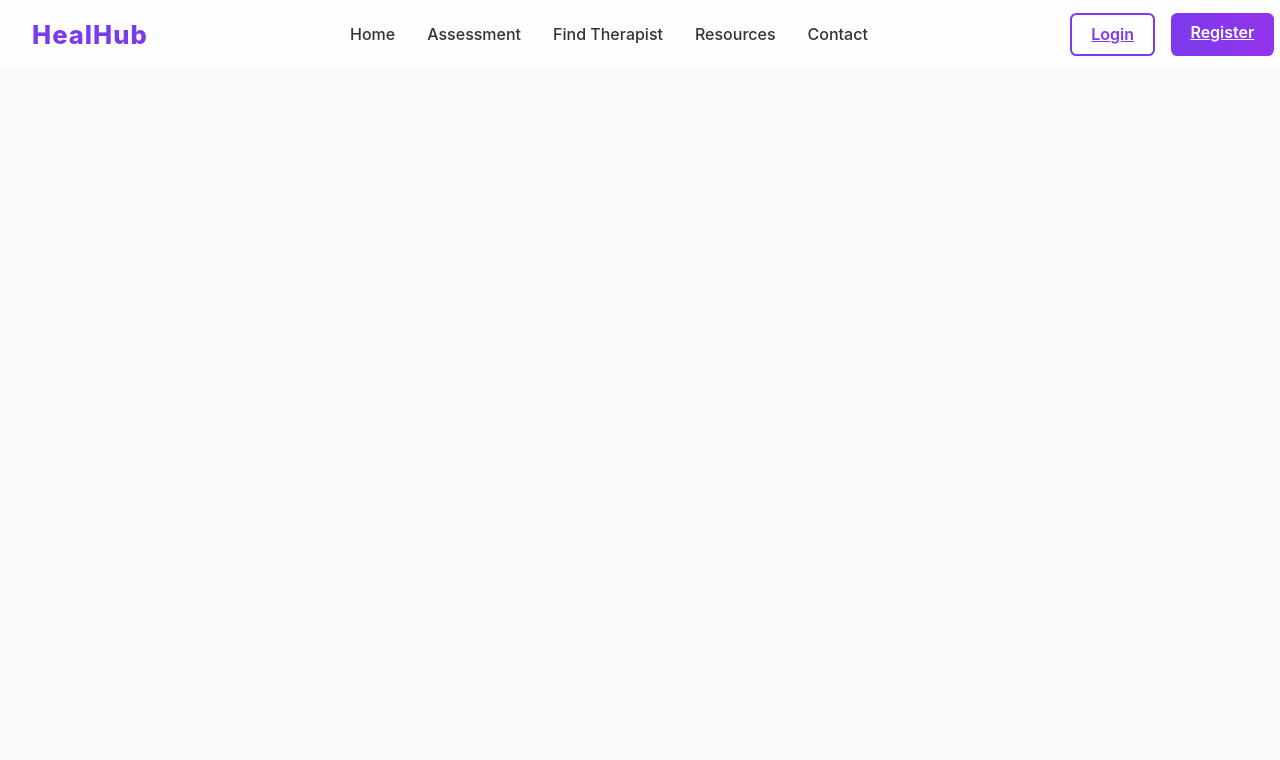
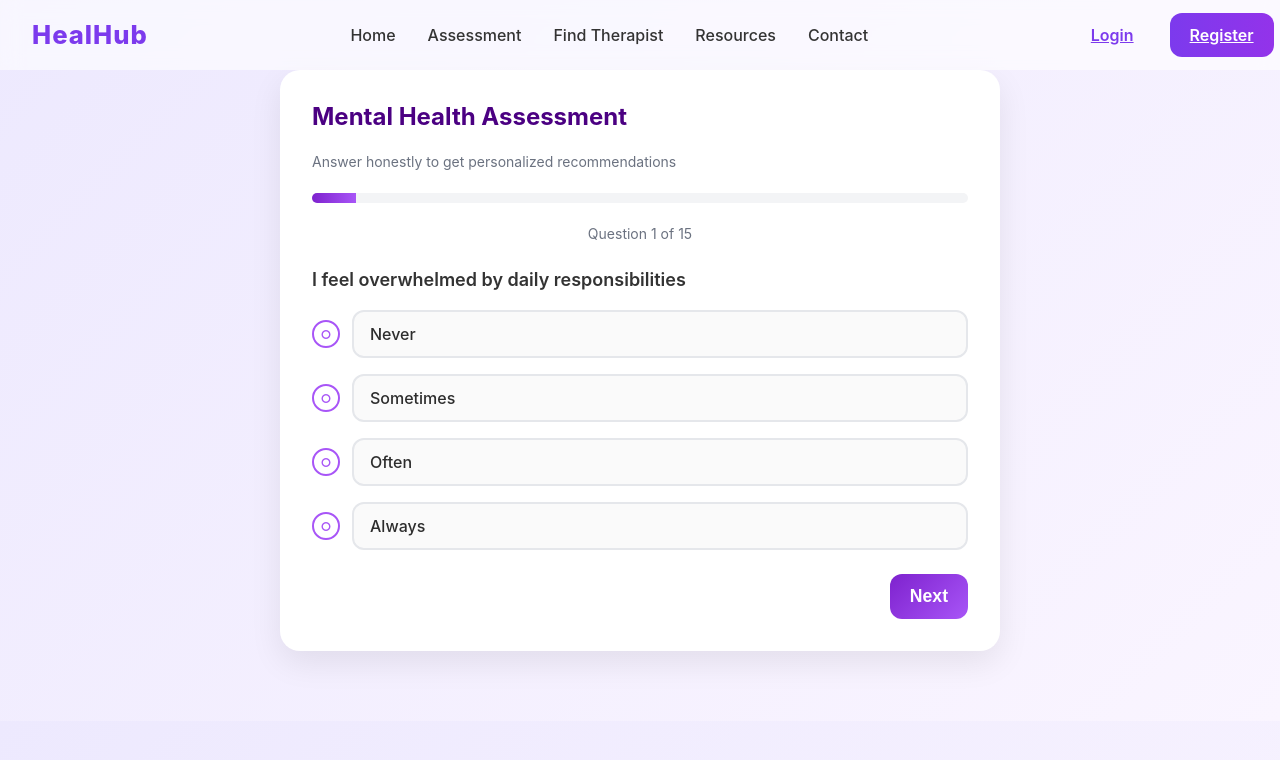
Before and after one commit to rutujarajgurav19/Healhub-therapy-, a React (Create React App) app: page /assessment in a window 1280 px wide. Shown: the top 760 px of the page. Built offline with nearby package versions, Linux system fonts and the light colour scheme.

Commit message:
your message

```diff
--- a/src/App.js
+++ b/src/App.js
@@ -3,6 +3,7 @@ import Navbar from "./Components/Navbar/Navbar";
 import Home from "./Components/Home/Home";
 import Login from "./Components/Login/Login";
 import Signup from "./Components/Signup/Signup";
+import Assessment from "./Components/Assessment/Assessment";
 
 function App() {
   return (
@@ -13,6 +14,7 @@ function App() {
         <Route path="/home" element={<Home />} />
         <Route path="/login" element={<Login />} />
         <Route path="/signup" element={<Signup />} />
+        <Route path="/assessment" element={<Assessment />} />
       </Routes>
     </Router>
   );
--- /dev/null
+++ b/src/Components/Assessment/Assessment.css
@@ -0,0 +1,192 @@
+body {
+  font-family: "Inter", Arial, sans-serif;
+  background: linear-gradient(135deg, #ede9fe, #faf5ff);
+  margin: 0;
+  padding: 0;
+  color: #2d2d2d;
+}
+
+.assessment {
+  max-width: 720px;
+  margin: 50px auto;
+  padding: 20px;
+}
+
+.card {
+  background: #fff;
+  padding: 32px;
+  border-radius: 20px;
+  box-shadow: 0 12px 32px rgba(0, 0, 0, 0.08);
+  animation: fadeIn 0.6s ease;
+}
+
+h2 {
+  margin-top: 0;
+  font-size: 24px;
+  font-weight: 700;
+  color: #4b0082;
+}
+
+.subtitle {
+  font-size: 14px;
+  color: #6b7280;
+  margin-bottom: 20px;
+}
+
+.progress {
+  height: 10px;
+  background: #f3f4f6;
+  border-radius: 6px;
+  overflow: hidden;
+  margin-bottom: 20px;
+}
+
+.bar {
+  height: 100%;
+  background: linear-gradient(90deg, #7e22ce, #a855f7);
+  transition: width 0.4s ease;
+}
+
+.question {
+  font-size: 18px;
+  font-weight: 600;
+  margin-bottom: 16px;
+  color: #333;
+}
+
+.question-counter {
+  font-size: 14px;
+  color: #6b7280;
+  margin-bottom: 20px;
+  text-align: center;
+}
+
+.choices {
+  display: flex;
+  flex-direction: column;
+  gap: 16px;
+  margin-bottom: 24px;
+}
+
+/* New style: circle in front of box */
+.choice-row {
+  display: flex;
+  align-items: center;
+  gap: 12px;
+  cursor: pointer;
+}
+
+.choice-circle {
+  width: 24px;
+  height: 24px;
+  border-radius: 50%;
+  border: 2px solid #a855f7;
+  display: flex;
+  align-items: center;
+  justify-content: center;
+  font-size: 12px;
+  font-weight: bold;
+  color: #a855f7;
+  flex-shrink: 0;
+  transition: all 0.3s ease;
+}
+
+.choice-circle.selected {
+  background: #7e22ce;
+  color: #fff;
+  border-color: #7e22ce;
+}
+
+.choice-box {
+  flex: 1;
+  padding: 12px 16px;
+  border: 2px solid #e5e7eb;
+  border-radius: 12px;
+  background: #fafafa;
+  font-size: 16px;
+  font-weight: 500;
+  transition: all 0.3s ease;
+}
+
+.choice-row:hover .choice-box {
+  border-color: #a855f7;
+  background: #f3e8ff;
+  transform: translateY(-2px);
+}
+
+.btn {
+  display: inline-block;
+  padding: 12px 20px;
+  border-radius: 12px;
+  font-weight: 600;
+  cursor: pointer;
+  border: none;
+  transition: all 0.3s ease;
+}
+
+.btn.primary {
+  background: linear-gradient(135deg, #7e22ce, #a855f7);
+  color: #fff;
+}
+
+.btn.primary:hover {
+  opacity: 0.9;
+  transform: translateY(-1px);
+}
+
+.btn.secondary {
+  background: #f1f5f9;
+  color: #333;
+}
+
+.btn.secondary:hover {
+  background: #e2e8f0;
+}
+
+.button-container {
+  display: flex;
+  gap: 1rem;
+  justify-content: space-between;
+}
+
+.button-container.single {
+  justify-content: flex-end;
+}
+
+.result {
+  margin-top: 24px;
+  padding: 20px;
+  border-radius: 16px;
+  background: #faf5ff;
+  border: 2px solid #e9d5ff;
+}
+
+.custom-alert {
+  position: fixed;
+  top: 20px;
+  left: 50%;
+  transform: translateX(-50%);
+  background: linear-gradient(135deg, #7e22ce, #a855f7);
+  color: #fff;
+  padding: 14px 24px;
+  border-radius: 12px;
+  box-shadow: 0 8px 20px rgba(0,0,0,0.2);
+  font-weight: 600;
+  z-index: 9999;
+  animation: slideDown 0.4s ease, fadeOut 0.4s ease 1.6s forwards;
+}
+
+@keyframes slideDown {
+  from { opacity: 0; transform: translateX(-50%) translateY(-20px); }
+  to { opacity: 1; transform: translateX(-50%) translateY(0); }
+}
+
+@keyframes fadeOut {
+  from { opacity: 1; }
+  to { opacity: 0; }
+}
+
+@keyframes fadeIn {
+  from { opacity: 0; transform: translateY(12px); }
+  to { opacity: 1; transform: translateY(0); }
+}
--- /dev/null
+++ b/src/Components/Assessment/Assessment.js
@@ -0,0 +1,155 @@
+import React, { useState } from "react";
+import "./Assessment.css";
+
+const questions = [
+  "I feel overwhelmed by daily responsibilities",
+  "I have trouble sleeping or staying asleep",
+  "I feel anxious in social situations",
+  "I find it hard to concentrate on tasks",
+  "I feel little interest or pleasure in activities",
+  "I experience sudden mood changes",
+  "I feel isolated or lonely",
+  "I have low energy most of the day",
+  "I often feel tense or restless",
+  "I feel pessimistic about the future",
+  "I find it difficult to make decisions",
+  "I experience physical symptoms like headaches or stomach issues",
+  "I have lost interest in hobbies I once enjoyed",
+  "I feel worthless or have low self-esteem",
+  "I have thoughts of harming myself",
+];
+
+const options = [
+  { text: "Never", value: 0 },
+  { text: "Sometimes", value: 1 },
+  { text: "Often", value: 2 },
+  { text: "Always", value: 3 },
+];
+
+export default function Assessment() {
+  const [current, setCurrent] = useState(0);
+  const [answers, setAnswers] = useState([]);
+  const [showResult, setShowResult] = useState(false);
+  const [showAlert, setShowAlert] = useState(false);
+
+  const handleAnswer = (val) => {
+    const updated = [...answers];
+    updated[current] = val;
+    setAnswers(updated);
+  };
+
+  const next = () => {
+    if (answers[current] === undefined) {
+      setShowAlert(true);
+      setTimeout(() => setShowAlert(false), 2000);
+      return;
+    }
+
+    if (current < questions.length - 1) {
+      setCurrent(current + 1);
+    } else {
+      setShowResult(true);
+    }
+  };
+
+  const restart = () => {
+    setAnswers([]);
+    setCurrent(0);
+    setShowResult(false);
+  };
+
+  const totalScore = answers.reduce((a, b) => a + (b || 0), 0);
+  let level = "Low Stress";
+  if (totalScore >= 16 && totalScore < 30) level = "Moderate Stress";
+  if (totalScore >= 30) level = "High Stress";
+
+  return (
+    <div className="assessment">
+      {showAlert && (
+        <div className="custom-alert">
+          Please select an option before proceeding.
+        </div>
+      )}
+      {!showResult ? (
+        <div className="card">
+          <h2>Mental Health Assessment</h2>
+          <p className="subtitle">
+            Answer honestly to get personalized recommendations
+          </p>
+          <div className="progress">
+            <div
+              className="bar"
+              style={{ width: `${((current + 1) / questions.length) * 100}%` }}
+            />
+          </div>
+          <p className="question-counter">
+            Question {current + 1} of {questions.length}
+          </p>
+          <p className="question">{questions[current]}</p>
+          <div className="choices">
+            {options.map((opt, i) => {
+              const isSelected = answers[current] === opt.value;
+              return (
+                <div
+                  key={i}
+                  className="choice-row"
+                  onClick={() => handleAnswer(opt.value)}
+                >
+                  <div className={`choice-circle ${isSelected ? "selected" : ""}`}>
+                    {isSelected ? "●" : "○"}
+                  </div>
+                  <div className="choice-box">{opt.text}</div>
+                </div>
+              );
+            })}
+          </div>
+          <div className={`button-container ${current === 0 ? "single" : ""}`}>
+            {current > 0 && (
+              <button
+                onClick={() => setCurrent(current - 1)}
+                className="btn secondary"
+              >
+                Previous
+              </button>
+            )}
+            <button
+              onClick={next}
+              className="btn primary"
+            >
+              {current === questions.length - 1 ? "Finish" : "Next"}
+            </button>
+          </div>
+        </div>
+      ) : (
+        <div className="card">
+          <h2>Assessment Complete</h2>
+          <p className="subtitle">
+            Your responses indicate: <span className="font-bold">{level}</span>
+          </p>
+          <p>
+            Score: {totalScore} out of {questions.length * 3}
+          </p>
+          {level === "High Stress" && (
+            <p className="text-red-600 mb-4">
+              We strongly recommend speaking with a mental health professional.
+            </p>
+          )}
+          <div className="space-y-2">
+            <button className="btn primary w-full">
+              Book a therapy session now
+            </button>
+            <button className="btn secondary w-full">
+              Crisis support resources
+            </button>
+            <button className="btn secondary w-full">
+              Immediate coping strategies
+            </button>
+          </div>
+          <button onClick={restart} className="btn secondary mt-6">
+            Retake Assessment
+          </button>
+        </div>
+      )}
+    </div>
+  );
+}
--- a/src/Components/Home/Home.css
+++ b/src/Components/Home/Home.css
@@ -250,8 +250,15 @@ body, .home {
 .testimonials {
   position: relative;
   background: #f7f5ff;
+  padding: 4rem 1rem 0;
+  margin-bottom: 0;
+  overflow: hidden;
+}
 
-  overflow: hidden;
+/* Reset heading and paragraph spacing inside testimonials */
+.testimonials h2,
+.testimonials p {
+  margin-bottom: 1rem;
 }
 
 .testimonials .testimonial-card {
@@ -443,8 +450,8 @@ p {
 /* Footer Wrapper */
 .footer {
   background: #f9f9fb;
-  margin-top: -1rem;
-  border-top: 1px solid #e5e7eb;
+  padding: 2rem 2rem;
+  margin-top: 0;
 }
 
 /* Grid Layout */
--- a/src/Components/Home/Home.js
+++ b/src/Components/Home/Home.js
@@ -1,5 +1,6 @@
 import React from "react";
 import Slider from "react-slick";
+import { useNavigate } from "react-router-dom";
 import "./Home.css";
 
 import { Brain, Users, Calendar, BookOpen, Shield, MessageCircle, Heart } from "lucide-react";
@@ -15,7 +16,7 @@ import "slick-carousel/slick/slick-theme.css";
 export default function HealHub() {
 
   const services = [
-    { icon: Brain, title: "Mental Health Assessment", description: "Take our scientifically-backed assessment to understand your current mental health status.", link: "/quiz" },
+    { icon: Brain, title: "Mental Health Assessment", description: "Take our scientifically-backed assessment to understand your current mental health status.", link: "/assessment" },
     { icon: Users, title: "Find Your Therapist", description: "Connect with licensed mental health professionals who specialize in your needs.", link: "/therapists" },
     { icon: Calendar, title: "Easy Scheduling", description: "Book therapy sessions at your convenience with our simple booking system.", link: "/therapists" },
     { icon: BookOpen, title: "Resources & Support", description: "Access our library of articles, guides, and tools for mental health support.", link: "/blog" }
@@ -62,6 +63,8 @@ export default function HealHub() {
     }
   ];
 
+  const navigate = useNavigate();
+
   const settings = {
     infinite: true,
     speed: 600,
@@ -85,7 +88,7 @@ export default function HealHub() {
           <h1 className="text-5xl font-bold mb-6 bg-gradient-to-r from-purple-600 to-purple-900 bg-clip-text text-transparent">Your Journey to Mental Wellness Starts Here</h1>
           <p className="text-gray-700 mb-8 max-w-lg">Connect with licensed therapists, take evidence-based assessments, and access resources to support your mental health journey in a safe, confidential environment.</p>
           <div className="flex justify-center md:justify-start gap-4">
-            <button className="btn primary">Take Free Assessment</button>
+            <button className="btn primary" onClick={() => navigate('/assessment')}>Take Free Assessment</button>
             <button className="btn secondary">Find a Therapist</button>
           </div>
         </div>
@@ -226,7 +229,7 @@ export default function HealHub() {
     <div>
       <h3 className="text-lg font-semibold mb-3 text-gray-800">Services</h3>
       <ul className="space-y-2">
-        <li><a href="#assessment" className="hover:text-purple-600">Assessment</a></li>
+        <li><a href="/assessment" className="hover:text-purple-600">Assessment</a></li>
         <li><a href="#therapist" className="hover:text-purple-600">Find Therapist</a></li>
         <li><a href="#resources" className="hover:text-purple-600">Resources</a></li>
       </ul>
```
